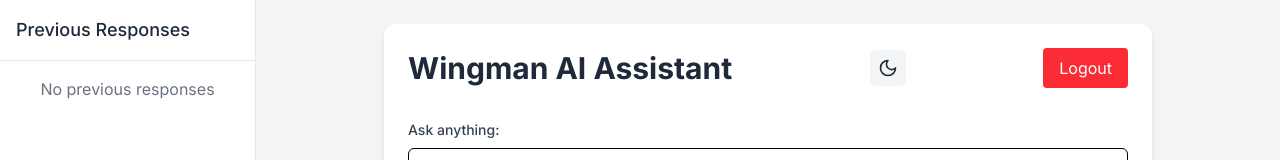
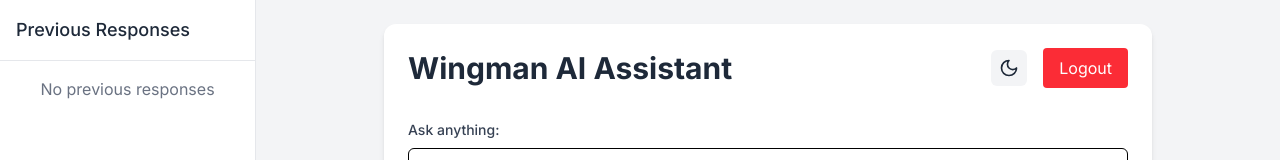
Before and after one commit to birzyk6/wingman, a Next.js app in the folder frontend/: page / in a window 1280 px wide. Shown: the top 160 px of the page. Built offline with nearby package versions, Linux system fonts and the light colour scheme.

Commit message:
Changed logout button placement

```diff
--- a/frontend/app/page.tsx
+++ b/frontend/app/page.tsx
@@ -35,8 +35,10 @@ export default function Home() {
                 <div className="max-w-3xl mx-auto bg-white dark:bg-gray-800 rounded-xl shadow-md overflow-hidden p-6">
                     <div className="flex justify-between items-center mb-8">
                         <h1 className="text-3xl font-bold text-gray-800 dark:text-gray-100">Wingman AI Assistant</h1>
-                        <ThemeToggle />
-                        <LogoutButton />
+                        <div className="flex items-center space-x-4">
+                            <ThemeToggle />
+                            <LogoutButton />
+                        </div>
                     </div>
 
                     <PromptForm prompt={prompt} loading={loading} onPromptChange={setPrompt} onSubmit={handleSubmit} />
```
